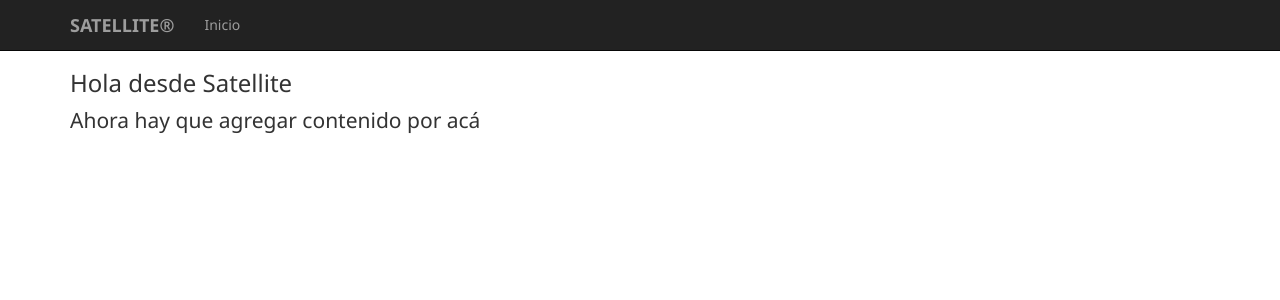
After one commit to FabianaS/satellite-frontend, a Flask app: template satellite/templates/home/index.html in a window 1280 px wide. The commit adds this page. Shown: the top 300 px of the page. Run offline with Flask 2, Linux system fonts and the light colour scheme; the template is opened without the code that fills it, so the values that code supplies are empty; some libraries are stand-ins or nearby versions.

Commit message:
Basic template with bootstrap was added to the project.

```diff
--- a/satellite/__init__.py
+++ b/satellite/__init__.py
@@ -1,7 +1,9 @@
 from flask import Flask
 
 __version__ = '1.0'
-__name__ = 'satellite_ce'
 
-app = Flask(__name__)
+app = Flask('satellite')
 app.config.from_object('config')
+app.debug = True
+
+from satellite.controllers import *
--- a/satellite/controllers/home.py
+++ b/satellite/controllers/home.py
@@ -0,0 +1,7 @@
+from satellite import app
+from flask import render_template, request
+
+
+@app.route('/')
+def index():
+    return render_template('home/index.html')
--- a/satellite/static/css/satellite.css
+++ b/satellite/static/css/satellite.css
@@ -0,0 +1,81 @@
+body {
+    padding-top: 50px;
+    padding-bottom: 20px;
+    font-family: "Segoe UI", Frutiger, "Frutiger Linotype", "Dejavu Sans", "Helvetica Neue", Arial, sans-serif;
+	font-size: 14px;
+	font-style: normal;
+	font-variant: normal;
+	font-weight: 400;
+	line-height: 20px;
+}
+
+h1 {
+	font-family: "Segoe UI", Frutiger, "Frutiger Linotype", "Dejavu Sans", "Helvetica Neue", Arial, sans-serif;
+	font-size: 24px;
+	font-style: normal;
+	font-variant: normal;
+	font-weight: 500;
+	line-height: 26.4px;
+}
+h3 {
+	font-family: "Segoe UI", Frutiger, "Frutiger Linotype", "Dejavu Sans", "Helvetica Neue", Arial, sans-serif;
+	font-size: 14px;
+	font-style: normal;
+	font-variant: normal;
+	font-weight: 500;
+	line-height: 15.4px;
+}
+p {
+	font-family: "Segoe UI", Frutiger, "Frutiger Linotype", "Dejavu Sans", "Helvetica Neue", Arial, sans-serif;
+	font-size: 14px;
+	font-style: normal;
+	font-variant: normal;
+	font-weight: 400;
+	line-height: 20px;
+}
+blockquote {
+	font-family: "Segoe UI", Frutiger, "Frutiger Linotype", "Dejavu Sans", "Helvetica Neue", Arial, sans-serif;
+	font-size: 21px;
+	font-style: normal;
+	font-variant: normal;
+	font-weight: 400;
+	line-height: 30px;
+}
+pre {
+	font-family: "Segoe UI", Frutiger, "Frutiger Linotype", "Dejavu Sans", "Helvetica Neue", Arial, sans-serif;
+	font-size: 13px;
+	font-style: normal;
+	font-variant: normal;
+	font-weight: 400;
+	line-height: 18.5714px;
+}
+
+
+
+/* Set padding to keep content from hitting the edges */
+.body-content {
+    padding-left: 15px;
+    padding-right: 15px;
+}
+
+/* Override the default bootstrap behavior where horizontal description lists
+   will truncate terms that are too long to fit in the left column
+*/
+.dl-horizontal dt {
+    white-space: normal;
+}
+
+/* Set width on the form input elements since they're 100% wide by default */
+input,
+select,
+textarea {
+    max-width: 280px;
+}
+
+.main-menu {
+    text-transform: uppercase;
+}
+
+.ts-widget {
+    margin-top: 3em;
+}
--- /dev/null
+++ b/satellite/templates/home/index.html
@@ -0,0 +1,7 @@
+{% extends "theme/template.html" %}
+{% block body %}
+    <div class="starter-template">
+        <h1>Hola desde Satellite</h1>
+        <p class="lead">Ahora hay que agregar contenido por acá</p>
+    </div>
+{% endblock %}
--- a/satellite/templates/theme/template.html
+++ b/satellite/templates/theme/template.html
@@ -1,10 +1,34 @@
-<!DOCTYPE html>
-<html lang="en">
-<head>
-    <meta charset="UTF-8">
-    <title>Title</title>
-</head>
-<body>
+<!doctype html>
+    <head>
+    <link href="https://maxcdn.bootstrapcdn.com/bootstrap/3.3.7/css/bootstrap.min.css" rel="stylesheet" integrity="sha384-BVYiiSIFeK1dGmJRAkycuHAHRg32OmUcww7on3RYdg4Va+PmSTsz/K68vbdEjh4u" crossorigin="anonymous">
+        <link rel="stylesheet" type="text/css" href="{{ url_for('static', filename='css/satellite.css') }}">
+        <title>Satellite Platform</title>
+    </head>
+    <body>
 
-</body>
+        <div class="navbar navbar-inverse navbar-fixed-top">
+            <div class="container">
+                <div class="navbar-header">
+                    <button type="button" class="navbar-toggle" data-toggle="collapse" data-target=".navbar-collapse">
+                        <span class="icon-bar"></span>
+                        <span class="icon-bar"></span>
+                        <span class="icon-bar"></span>
+                    </button>
+                    <a href="@Url.Action("Index", "Home")" class="navbar-brand"><strong>SATELLITE&reg;</strong>  </a>
+                </div>
+                <div class="navbar-collapse collapse">
+                    <ul class="nav navbar-nav">
+                        <li><a href="{{ url_for('index') }}">Inicio</a></li>
+                    </ul>
+                </div>
+            </div>
+        </div>
+
+        <div class="container">
+            {% block body %}{% endblock %}
+        </div>
+        <!-- JAVASCRIPT -->
+        <script src="https://code.jquery.com/jquery-3.1.1.min.js" integrity="sha256-hVVnYaiADRTO2PzUGmuLJr8BLUSjGIZsDYGmIJLv2b8=" crossorigin="anonymous"></script>
+        <script src="https://maxcdn.bootstrapcdn.com/bootstrap/3.3.7/js/bootstrap.min.js" integrity="sha384-Tc5IQib027qvyjSMfHjOMaLkfuWVxZxUPnCJA7l2mCWNIpG9mGCD8wGNIcPD7Txa" crossorigin="anonymous"></script>
+    </body>
 </html>
```
Also changed, not shown: satellite/controllers/dashboard.py (deleted), satellite/controllers/document.py (deleted), satellite/static/css/fonts.css (added).
